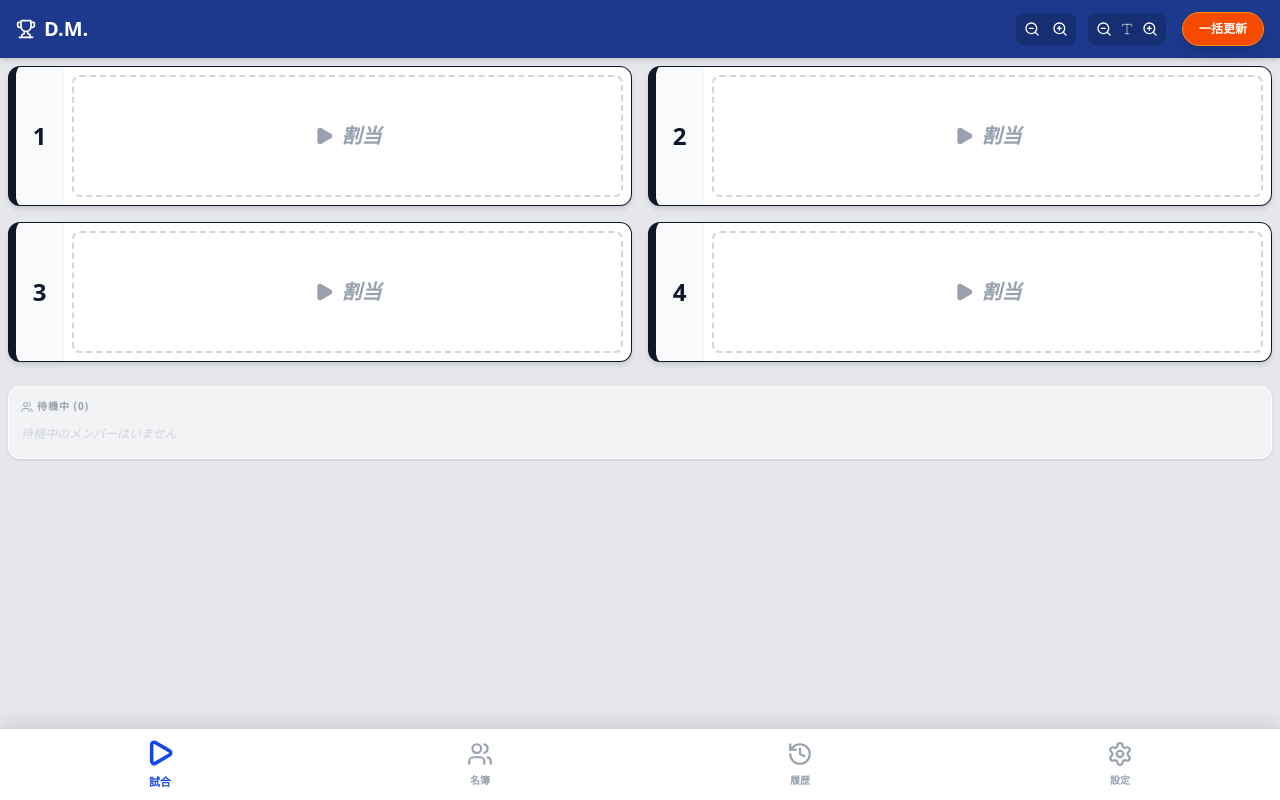
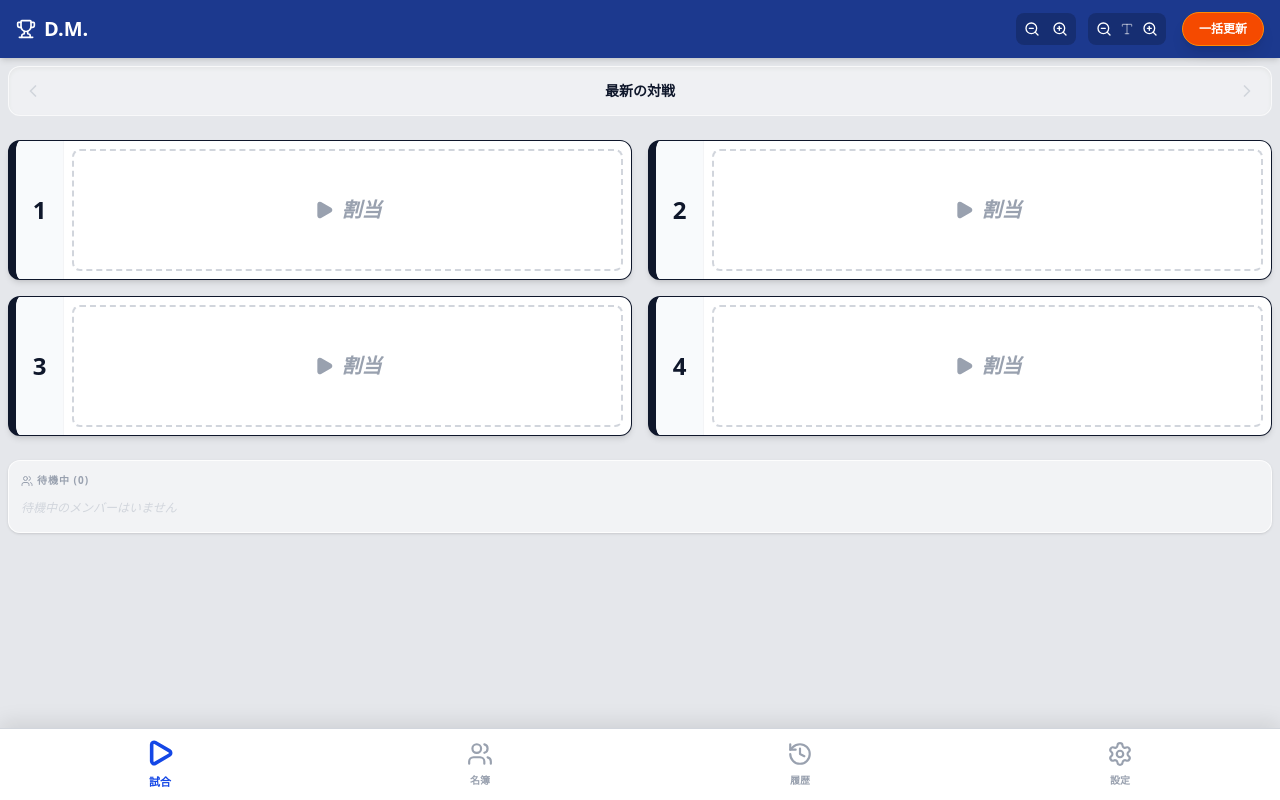
Before and after one commit to chumoon2424/doubles-app, a Next.js app: page / in a window 1280 px wide. Built offline with nearby package versions, Linux system fonts and the light colour scheme.

Commit message:
Update page.tsx

```diff
--- a/app/page.tsx
+++ b/app/page.tsx
@@ -25,7 +25,9 @@ import {
   StickyNote,
   ChevronDown,
   UserCheck,
-  BarChart3
+  BarChart3,
+  ChevronLeft,
+  ChevronRight
 } from 'lucide-react';
 
 // --- 型定義 ---
@@ -79,14 +81,17 @@ interface AppConfig {
   memoDefault: 'none' | 'yyyymm';
 }
 
-// 入れ替え用型定義
+interface Snapshot {
+  courts: Court[];
+  timestamp: string;
+}
+
 interface SwapTarget {
   memberId: number;
-  courtId?: number; // 指定があれば試合中、なければ待機中
+  courtId?: number;
   position?: 'p1' | 'p2' | 'p3' | 'p4';
 }
 
-// --- レベルバッジ用コンポーネント ---
 const LevelBadge = ({ level, className = "" }: { level: LevelPattern, className?: string }) => {
   const segments = level.split('/');
   return (
@@ -108,6 +113,9 @@ export default function DoublesMatchupApp() {
   const [courts, setCourts] = useState<Court[]>([]);
   const [nextMatches, setNextMatches] = useState<Court[]>([]);
   const [matchHistory, setMatchHistory] = useState<MatchRecord[]>([]);
+  const [pastSnapshots, setPastSnapshots] = useState<Snapshot[]>([]);
+  const [viewingSnapshotIdx, setViewingSnapshotIdx] = useState<number>(-1);
+
   const [config, setConfig] = useState<AppConfig>({
     courtCount: 4,
     levelPriority: 'none',
@@ -123,7 +131,6 @@ export default function DoublesMatchupApp() {
   const [showScheduleNotice, setShowScheduleNotice] = useState(false);
   const [hasUserConfirmedRegen, setHasUserConfirmedRegen] = useState(false);
 
-  // 入れ替え状態管理
   const [selectedSwap, setSelectedSwap] = useState<SwapTarget | null>(null);
 
   const prevMembersRef = useRef<Member[]>([]);
@@ -133,10 +140,8 @@ export default function DoublesMatchupApp() {
 
   const LEVEL_PATTERNS: LevelPattern[] = ['A/B/C', 'A', 'A/B', 'B', 'B/C', 'C'];
 
-  // --- データの読み込みと保存 ---
   useEffect(() => {
-    // データ引き継ぎ対応
-    const versions = ['v22', 'v21', 'v20', 'v19', 'v18', 'v17', 'v16', 'v15', 'v14', 'v13', 'v12', 'v11', 'v10', 'v9', 'v8'];
+    const versions = ['v23', 'v22', 'v21', 'v20', 'v19', 'v18', 'v17', 'v16', 'v15', 'v14', 'v13', 'v12', 'v11', 'v10', 'v9', 'v8'];
     let loadedData: any = null;
     let loadedVersion = '';
     for (const v of versions) {
@@ -158,7 +163,6 @@ export default function DoublesMatchupApp() {
       const safeMembers = (loadedData.members || []).map((m: any, idx: number) => {
         let level = m.level || 'A/B/C';
         if (level === 'A' || level === 'B' || level === 'C') {
-          // 既存データを尊重
         } else if (!LEVEL_PATTERNS.includes(level as LevelPattern)) {
           level = 'A/B/C';
         }
@@ -179,6 +183,7 @@ export default function DoublesMatchupApp() {
       setDisplayMembers(sorted);
       setCourts(loadedData.courts || Array.from({ length: loadedData.config?.courtCount || 4 }, (_, i) => ({ id: i + 1, match: null })));
       setNextMatches(loadedData.nextMatches || Array.from({ length: loadedData.config?.courtCount || 4 }, (_, i) => ({ id: i + 1, match: null })));
+      setPastSnapshots(loadedData.pastSnapshots || []);
 
       let initialPriority: LevelPriority = 'none';
       if (loadedData.config?.levelPriority) {
@@ -209,12 +214,12 @@ export default function DoublesMatchupApp() {
   useEffect(() => {
     if (!isInitialized) return;
     try {
-      const data = { members, courts, nextMatches, matchHistory, config, nextMemberId };
-      localStorage.setItem('doubles-app-data-v22', JSON.stringify(data));
+      const data = { members, courts, nextMatches, matchHistory, config, nextMemberId, pastSnapshots };
+      localStorage.setItem('doubles-app-data-v23', JSON.stringify(data));
     } catch (e) {
       console.error("Failed to save data");
     }
-  }, [members, courts, nextMatches, matchHistory, config, nextMemberId, isInitialized]);
+  }, [members, courts, nextMatches, matchHistory, config, nextMemberId, pastSnapshots, isInitialized]);
 
   useEffect(() => {
     if (activeTab !== 'members') {
@@ -223,7 +228,6 @@ export default function DoublesMatchupApp() {
     }
   }, [members, activeTab]);
 
-  // --- 並べ替えロジック ---
   const sortByName = () => {
     const sorted = [...displayMembers].sort((a, b) => a.name.localeCompare(b.name, 'ja'));
     setDisplayMembers(sorted);
@@ -385,6 +389,8 @@ export default function DoublesMatchupApp() {
       }));
       setMembers(clearedMembers);
       setMatchHistory([]);
+      setPastSnapshots([]);
+      setViewingSnapshotIdx(-1);
       const clearedCourts = courts.map(c => ({ ...c, match: null }));
       setCourts(clearedCourts);
       setHasUserConfirmedRegen(false);
@@ -421,6 +427,8 @@ export default function DoublesMatchupApp() {
         }));
         setMembers(newMembers);
         setMatchHistory([]);
+        setPastSnapshots([]);
+        setViewingSnapshotIdx(-1);
         setCourts(prev => prev.map(c => ({ ...c, match: null })));
         setNextMatches(prev => prev.map(c => ({ ...c, match: null })));
         setNextMemberId(newMembers.length > 0 ? Math.max(...newMembers.map(m => m.id)) + 1 : 1);
@@ -478,7 +486,6 @@ export default function DoublesMatchupApp() {
       if (m.id === id) {
         return { ...m, level: newLevel };
       }
-      // ペアを設定している人のレベルを変更した場合、そのペアのレベルも同じように変更する
       if (targetMember?.fixedPairMemberId && m.id === targetMember.fixedPairMemberId) {
         return { ...m, level: newLevel };
       }
@@ -488,25 +495,20 @@ export default function DoublesMatchupApp() {
     syncMemberUpdate(nextDisplay);
   };
 
-  // 4人の共通レベルを取得する関数
   const getCommonLevel = (pIds: number[], currentMembers: Member[]): LevelPattern | undefined => {
     const players = pIds.map(id => currentMembers.find(m => m.id === id)).filter((m): m is Member => !!m);
     if (players.length < 4) return undefined;
 
-    // 全員のレベルセットを取得
     const levelSets = players.map(p => new Set(p.level.split('/')));
 
-    // 共通部分を抽出
     const common = ['A', 'B', 'C'].filter(lvl => levelSets.every(set => set.has(lvl)));
 
-    // AとCのみ、または空の場合は非表示
     if (common.length === 0) return undefined;
     if (common.length === 2 && common.includes('A') && common.includes('C') && !common.includes('B')) return undefined;
 
     return common.join('/') as LevelPattern;
   };
 
-  // --- マッチングロジック (レベル優先なし) ---
   const getMatchNonePriority = (candidates: Member[]): Match | null => {
     const minPlayCount = Math.min(...candidates.map(m => m.playCount));
     const minLastTime = Math.min(...candidates.map(m => m.lastPlayedTime));
@@ -570,13 +572,10 @@ export default function DoublesMatchupApp() {
       };
       return cost(curr) < cost(prev) ? curr : prev;
     });
-    // 4人の共通レベルを算出して設定
     return { p1: best[0].id, p2: best[1].id, p3: best[2].id, p4: best[3].id, levelPattern: getCommonLevel([best[0].id, best[1].id, best[2].id, best[3].id], candidates) };
   };
 
-  // --- マッチングロジック (レベル優先 弱/強/強制: 高度な探索版) ---
   const getMatchWithPriority = (candidates: Member[], priority: 'weak' | 'strong' | 'forced'): Match | null => {
-    // レベル間の最小距離を計算するヘルパー
     const getLevelDistance = (l1: LevelPattern, l2: LevelPattern) => {
       const levelMap: Record<string, number> = { 'A': 1, 'B': 2, 'C': 3 };
       const s1 = l1.split('/');
@@ -593,23 +592,18 @@ export default function DoublesMatchupApp() {
 
     const minPC = Math.min(...candidates.map(m => m.playCount));
 
-    // 強制モード以外は、2試合以上の差を出さないためにプールを絞る
-    // 強制モードの場合は、全アクティブメンバーから探索（レベル一致を最優先するため）
     const filteredCandidates = priority === 'forced'
       ? candidates
       : candidates.filter(m => m.playCount <= minPC + 1);
 
-    // 探索前にシャッフル
     const shuffled = [...filteredCandidates].sort(() => Math.random() - 0.5);
 
-    // 探索用の優先順位
     const sortedByUrgency = shuffled.sort((a, b) => {
       if (a.playCount !== b.playCount) return a.playCount - b.playCount;
       if (a.imputedPlayCount !== b.imputedPlayCount) return b.imputedPlayCount - a.imputedPlayCount;
       return a.lastPlayedTime - b.lastPlayedTime;
     });
 
-    // 探索範囲（強制モード時は広めに取る）
     const topCandidates = sortedByUrgency.slice(0, priority === 'forced' ? 32 : 16);
 
     let bestMatch: Match | null = null;
@@ -621,7 +615,6 @@ export default function DoublesMatchupApp() {
           for (let l = k + 1; l < topCandidates.length; l++) {
             const p = [topCandidates[i], topCandidates[j], topCandidates[k], topCandidates[l]];
 
-            // 強制モード：共通レベルがない場合は候補から完全に除外
             const common = getCommonLevel([p[0].id, p[1].id, p[2].id, p[3].id], candidates);
             if (priority === 'forced' && !common) continue;
 
@@ -630,7 +623,6 @@ export default function DoublesMatchupApp() {
               const m1=p[idx[0]], m2=p[idx[1]], m3=p[idx[2]], m4=p[idx[3]];
               let score = 0;
 
-              // --- 1. 固定ペア制約 (絶対最優先) ---
               const hasFixed1 = m1.fixedPairMemberId === m2.id;
               const hasFixed2 = m3.fixedPairMemberId === m4.id;
               if (m1.fixedPairMemberId && !hasFixed1) score += 100000;
@@ -638,11 +630,9 @@ export default function DoublesMatchupApp() {
               if (m3.fixedPairMemberId && !hasFixed2) score += 100000;
               if (m4.fixedPairMemberId && !hasFixed2) score += 100000;
 
-              // --- 2. 試合数の偏り抑制 ---
               const sumPC = m1.playCount + m2.playCount + m3.playCount + m4.playCount;
               score += (sumPC - minPC * 4) * 5000;
 
-              // --- 3. 優先順位に応じたスコア計算 ---
               const scatter = (m1.pairHistory[m2.id] || 0) * 20 + (m3.pairHistory[m4.id] || 0) * 20
                             + (m1.matchHistory[m3.id] || 0) + (m1.matchHistory[m4.id] || 0)
                             + (m2.matchHistory[m3.id] || 0) + (m2.matchHistory[m4.id] || 0);
@@ -658,7 +648,6 @@ export default function DoublesMatchupApp() {
               if (priority === 'strong') {
                 score += levelPenalty * 1000 + scatter;
               } else if (priority === 'forced') {
-                // 強制モード：レベルペナルティはフィルタリングでクリア済みなので分散度のみ評価
                 score += scatter;
               } else {
                 score += scatter * 100 + levelPenalty;
@@ -701,7 +690,7 @@ export default function DoublesMatchupApp() {
   };
 
   const calculateNextMemberState = (currentMembers: Member[], p1: number, p2: number, p3: number, p4: number) => {
-    const now = Date.now();
+    const now = Math.floor(Date.now() / 1000); // 秒単位に丸める
     const playerIds = [p1, p2, p3, p4];
     const updated = currentMembers.map(m => {
       if (!playerIds.includes(m.id)) return m;
@@ -728,7 +717,6 @@ export default function DoublesMatchupApp() {
     });
   };
 
-  // --- メンバー履歴の差し戻しロジック ---
   const revertMemberState = (currentMembers: Member[], p1: number, p2: number, p3: number, p4: number) => {
     const playerIds = [p1, p2, p3, p4];
     return currentMembers.map(m => {
@@ -755,8 +743,8 @@ export default function DoublesMatchupApp() {
     let tempMembers = JSON.parse(JSON.stringify(targetMembers || members)) as Member[];
     let planned: Court[] = [];
     const courtCount = config.courtCount;
+    const now = Math.floor(Date.now() / 1000); // 秒単位に丸める
 
-    // 修正の指示に基づき、一括更新モードかつレベル優先(弱・強)の場合は全体最適化
     if (config.bulkOnlyMode && (config.levelPriority === 'weak' || config.levelPriority === 'strong')) {
       let activeCandidates = tempMembers.filter(m => m.isActive);
       if (activeCandidates.length < 4) {
@@ -764,8 +752,6 @@ export default function DoublesMatchupApp() {
         return;
       }
 
-      // 1. 全コート分(4 * コート数)のメンバーを抽出（試合数が少ない順を優先）
-      // 試合数の最大最小差を1以内に保つため、まず昇順ソートして上位から人数分確保
       const neededPlayerCount = Math.min(activeCandidates.length - (activeCandidates.length % 4), courtCount * 4);
       const pool = activeCandidates
         .sort((a, b) => {
@@ -774,14 +760,12 @@ export default function DoublesMatchupApp() {
         })
         .slice(0, neededPlayerCount);
 
-      // 2. 確保したpool内でコートごとにマッチング
       let currentPool = [...pool];
       for (let i = 0; i < courtCount; i++) {
         if (currentPool.length < 4) {
           planned.push({ id: i + 1, match: null });
           continue;
         }
-        // pool内メンバーだけでマッチングを行う
         const match = getMatchWithPriority(currentPool, config.levelPriority);
         if (match) {
           planned.push({ id: i + 1, match });
@@ -792,13 +776,12 @@ export default function DoublesMatchupApp() {
         }
       }
     } else {
-      // それ以外（なし、強制、または非一括）は従来通り1コートずつ逐次決定
       for (let i = 0; i < courtCount; i++) {
         const match = getMatchForCourt(planned, tempMembers);
         if (match) {
           planned.push({ id: i + 1, match });
           const ids = [match.p1, match.p2, match.p3, match.p4];
-          tempMembers = tempMembers.map(m => ids.includes(m.id) ? { ...m, playCount: m.playCount + 1, lastPlayedTime: Date.now() } : m);
+          tempMembers = tempMembers.map(m => ids.includes(m.id) ? { ...m, playCount: m.playCount + 1, lastPlayedTime: now } : m);
         } else { planned.push({ id: i + 1, match: null }); }
       }
     }
@@ -806,6 +789,13 @@ export default function DoublesMatchupApp() {
   };
 
   const handleBulkAction = () => {
+    const currentSnapshot: Snapshot = {
+      courts: JSON.parse(JSON.stringify(courts)),
+      timestamp: new Date().toLocaleTimeString([], { hour: '2-digit', minute: '2-digit' })
+    };
+    setPastSnapshots(prev => [currentSnapshot, ...prev].slice(0, 20));
+    setViewingSnapshotIdx(-1);
+
     if (config.bulkOnlyMode) {
       const timestamp = new Date().toLocaleTimeString([], { hour: '2-digit', minute: '2-digit' });
       const matchesToApply = [...nextMatches];
@@ -840,7 +830,7 @@ export default function DoublesMatchupApp() {
               const ids = [m.p1, m.p2, m.p3, m.p4], names = ids.map(id => temp.find((x: any) => x.id === id)?.name || '?');
               setMatchHistory(prevH => [{ id: Date.now().toString() + current[i].id, timestamp: new Date().toLocaleTimeString([], { hour: '2-digit', minute: '2-digit' }), courtId: current[i].id, players: names, playerIds: ids, levelPattern: m.levelPattern }, ...prevH]);
               current[i] = { ...current[i], match: m };
-              temp = temp.map((x: any) => ids.includes(x.id) ? { ...x, playCount: x.playCount + 1, lastPlayedTime: Date.now() } : x);
+              temp = temp.map((x: any) => ids.includes(x.id) ? { ...x, playCount: x.playCount + 1, lastPlayedTime: Math.floor(Date.now() / 1000) } : x);
               applyMatchToMembers(m.p1, m.p2, m.p3, m.p4);
             }
           }
@@ -854,6 +844,10 @@ export default function DoublesMatchupApp() {
     if (config.bulkOnlyMode) return;
     const match = getMatchForCourt(courts, members);
     if (!match) return alert('待機メンバーが足りません');
+
+    setPastSnapshots([]);
+    setViewingSnapshotIdx(-1);
+
     const ids = [match.p1, match.p2, match.p3, match.p4], names = ids.map(id => members.find(m => m.id === id)?.name || '?');
     setMatchHistory(prev => [{ id: Date.now().toString() + courtId, timestamp: new Date().toLocaleTimeString([], { hour: '2-digit', minute: '2-digit' }), courtId, players: names, playerIds: ids, levelPattern: match.levelPattern }, ...prev]);
     applyMatchToMembers(match.p1, match.p2, match.p3, match.p4);
@@ -862,6 +856,12 @@ export default function DoublesMatchupApp() {
 
   const finishMatch = (courtId: number) => {
     setSelectedSwap(null);
+
+    if (!config.bulkOnlyMode) {
+      setPastSnapshots([]);
+      setViewingSnapshotIdx(-1);
+    }
+
     setCourts(prev => prev.map(c => {
       if (c.id === courtId) {
         return { ...c, match: null };
@@ -880,7 +880,6 @@ export default function DoublesMatchupApp() {
     return `calc(${base} * ${mod})`;
   };
 
-  // --- メンバー入れ替え実行ロジック ---
   const handleSwap = (target: SwapTarget) => {
     if (!selectedSwap) {
       setSelectedSwap(target);
@@ -890,13 +889,11 @@ export default function DoublesMatchupApp() {
     const s1 = selectedSwap;
     const s2 = target;
 
-    // 同一人物ならキャンセル
     if (s1.memberId === s2.memberId) {
       setSelectedSwap(null);
       return;
     }
 
-    // 待機中同士の入れ替えは不要
     if (!s1.courtId && !s2.courtId) {
       setSelectedSwap(null);
       return;
@@ -905,7 +902,6 @@ export default function DoublesMatchupApp() {
     setMembers(prev => {
       let nextMembers = [...prev];
 
-      // 1. 試合中のメンバーがいれば、そのコートの既存履歴を一旦差し戻す
       [s1, s2].forEach(s => {
         if (s.courtId) {
           const court = courts.find(c => c.id === s.courtId);
@@ -915,7 +911,6 @@ export default function DoublesMatchupApp() {
         }
       });
 
-      // 2. コートの状態（プレイヤーID）を更新する
       setCourts(prevCourts => {
         const nextCourts = [...prevCourts];
         const updates: {cid: number, pos: string, mid: number}[] = [];
@@ -933,13 +928,11 @@ export default function DoublesMatchupApp() {
           }
         });
 
-        // 3. 更新されたコートの状態に基づき、新しい履歴を適用する
         let finalMembers = [...nextMembers];
         nextCourts.forEach(c => {
           if (c.match && (c.id === s1.courtId || c.id === s2.courtId)) {
             finalMembers = calculateNextMemberState(finalMembers, c.match.p1, c.match.p2, c.match.p3, c.match.p4);
 
-            // 最新の履歴レコードを特定して更新
             const targetHistIdx = matchHistory.findIndex(h => h.courtId === c.id);
             if (targetHistIdx !== -1) {
               setMatchHistory(prevH => {
@@ -968,7 +961,6 @@ export default function DoublesMatchupApp() {
     setSelectedSwap(null);
   };
 
-  // --- 待機中メンバーの取得 ---
   const waitingMembers = useMemo(() => {
     const playingIds = new Set<number>();
     courts.forEach(c => {
@@ -982,7 +974,7 @@ export default function DoublesMatchupApp() {
     return members.filter(m => m.isActive && !playingIds.has(m.id));
   }, [members, courts]);
 
-  const CourtCard = ({ court, isPlanned = false }: { court: Court, isPlanned?: boolean }) => {
+  const CourtCard = ({ court, isPlanned = false, isPast = false }: { court: Court, isPlanned?: boolean, isPast?: boolean }) => {
     const h = (config.bulkOnlyMode ? 140 : 140) * config.zoomLevel;
     const border = isPlanned ? 'border-gray-500' : 'border-slate-900';
     const bg = isPlanned ? 'bg-gray-100' : 'bg-white';
@@ -996,7 +988,7 @@ export default function DoublesMatchupApp() {
           <div className="absolute inset-0 flex items-center justify-center">
             <span className={`font-black text-2xl ${isPlanned ? 'text-gray-500' : 'text-slate-900'}`}>{court.id}</span>
           </div>
-          {!config.bulkOnlyMode && !isPlanned && court.match ? (
+          {!config.bulkOnlyMode && !isPlanned && !isPast && court.match ? (
             <button onClick={() => finishMatch(court.id)} className="absolute top-1.5 left-1/2 -translate-x-1/2 w-8 h-8 flex items-center justify-center bg-red-100 text-red-600 hover:bg-red-600 hover:text-white rounded-full transition-all z-10 shadow-sm border border-red-200" title="試合終了"><X size={18} strokeWidth={3} /></button>
           ) : null}
         </div>
@@ -1013,7 +1005,7 @@ export default function DoublesMatchupApp() {
                       return (
                         <div key={pKey} className="h-1/2 flex items-center">
                           <button
-                            disabled={config.bulkOnlyMode || isPlanned}
+                            disabled={config.bulkOnlyMode || isPlanned || isPast}
                             onClick={() => handleSwap({ memberId: mId, courtId: court.id, position: pKey as any })}
                             className={`w-full leading-tight font-black whitespace-nowrap overflow-hidden text-ellipsis transition-all rounded px-1 ${isPlanned ? 'text-gray-600' : 'text-black'} ${i === 1 ? 'text-right' : 'text-left'} ${isSelected ? 'bg-yellow-200 ring-2 ring-yellow-400' : 'hover:bg-black/5'}`}
                             style={{ fontSize: getDynamicFontSize(mName, config.nameFontSizeModifier * 0.9) }}
@@ -1027,7 +1019,7 @@ export default function DoublesMatchupApp() {
                 ))}
               </div>
             </div>
-          ) : (!isPlanned && !config.bulkOnlyMode ? (<button onClick={() => generateNextMatch(court.id)} className="w-full h-full border-2 border-dashed border-gray-300 text-gray-400 font-black text-xl rounded-lg flex items-center justify-center gap-2 hover:bg-gray-50 transition-colors italic"><Play size={20} fill="currentColor" /> 割当</button>) : (<div className="text-gray-300 font-bold text-center italic">No Match</div>))}
+          ) : (!isPlanned && !isPast && !config.bulkOnlyMode ? (<button onClick={() => generateNextMatch(court.id)} className="w-full h-full border-2 border-dashed border-gray-300 text-gray-400 font-black text-xl rounded-lg flex items-center justify-center gap-2 hover:bg-gray-50 transition-colors italic"><Play size={20} fill="currentColor" /> 割当</button>) : (<div className="text-gray-300 font-bold text-center italic">No Match</div>))}
         </div>
       </div>
     );
@@ -1052,11 +1044,36 @@ export default function DoublesMatchupApp() {
           <div className="space-y-6">
             {showScheduleNotice && <div className="bg-orange-100 border border-orange-200 text-orange-800 px-4 py-2 rounded-lg flex items-center gap-2 animate-bounce"><AlertCircle size={18} /> <span className="text-sm font-bold">状況に合わせて予定を更新しました</span></div>}
 
+            <div className="flex items-center justify-between bg-white/40 p-1.5 rounded-xl border border-white/60 shadow-inner">
+              <button
+                onClick={() => setViewingSnapshotIdx(prev => Math.min(pastSnapshots.length - 1, prev + 1))}
+                disabled={viewingSnapshotIdx >= pastSnapshots.length - 1}
+                className={`p-2 rounded-lg transition-colors ${viewingSnapshotIdx >= pastSnapshots.length - 1 ? 'text-gray-300' : 'text-blue-700 bg-white shadow-sm hover:bg-blue-50'}`}
+              >
+                <ChevronLeft size={20} />
+              </button>
+              <div className="text-center">
+                <div className="font-black text-sm text-slate-900">
+                  {viewingSnapshotIdx === -1 ? '最新の対戦' : `${viewingSnapshotIdx + 1}回前 (${pastSnapshots[viewingSnapshotIdx].timestamp})`}
+                </div>
+              </div>
+              <button
+                onClick={() => setViewingSnapshotIdx(prev => prev - 1)}
+                disabled={viewingSnapshotIdx === -1}
+                className={`p-2 rounded-lg transition-colors ${viewingSnapshotIdx === -1 ? 'text-gray-300' : 'text-blue-700 bg-white shadow-sm hover:bg-blue-50'}`}
+              >
+                <ChevronRight size={20} />
+              </button>
+            </div>
+
             <section className="grid grid-cols-1 landscape:grid-cols-2 gap-4">
-              {config.bulkOnlyMode && <h2 className="col-span-full font-black text-xl text-slate-900 border-l-8 border-slate-900 pl-3">現在の対戦</h2>}
-              {courts.map(court => <CourtCard key={court.id} court={court} />)}
+              {(viewingSnapshotIdx === -1 ? courts : pastSnapshots[viewingSnapshotIdx].courts).map(court => (
+                <CourtCard key={court.id} court={court} isPast={viewingSnapshotIdx !== -1} />
+              ))}
             </section>
 
+            {viewingSnapshotIdx === -1 && (
+              <>
                 {!config.bulkOnlyMode && (
                   <section className="bg-white/50 rounded-xl p-3 border border-white/80 shadow-sm mt-4">
                     <div className="flex justify-between items-center mb-2">
@@ -1093,6 +1110,8 @@ export default function DoublesMatchupApp() {
                     <h2 className="col-span-full font-black text-xl text-gray-600 border-l-8 border-gray-500 pl-3">次回の予定</h2>
                     {nextMatches.map(court => <CourtCard key={court.id} court={court} isPlanned={true} />)}
                   </section>
+                )}
+              </>
             )}
           </div>
         )}
```
Lines whose indentation alone changed are shown as unchanged.
